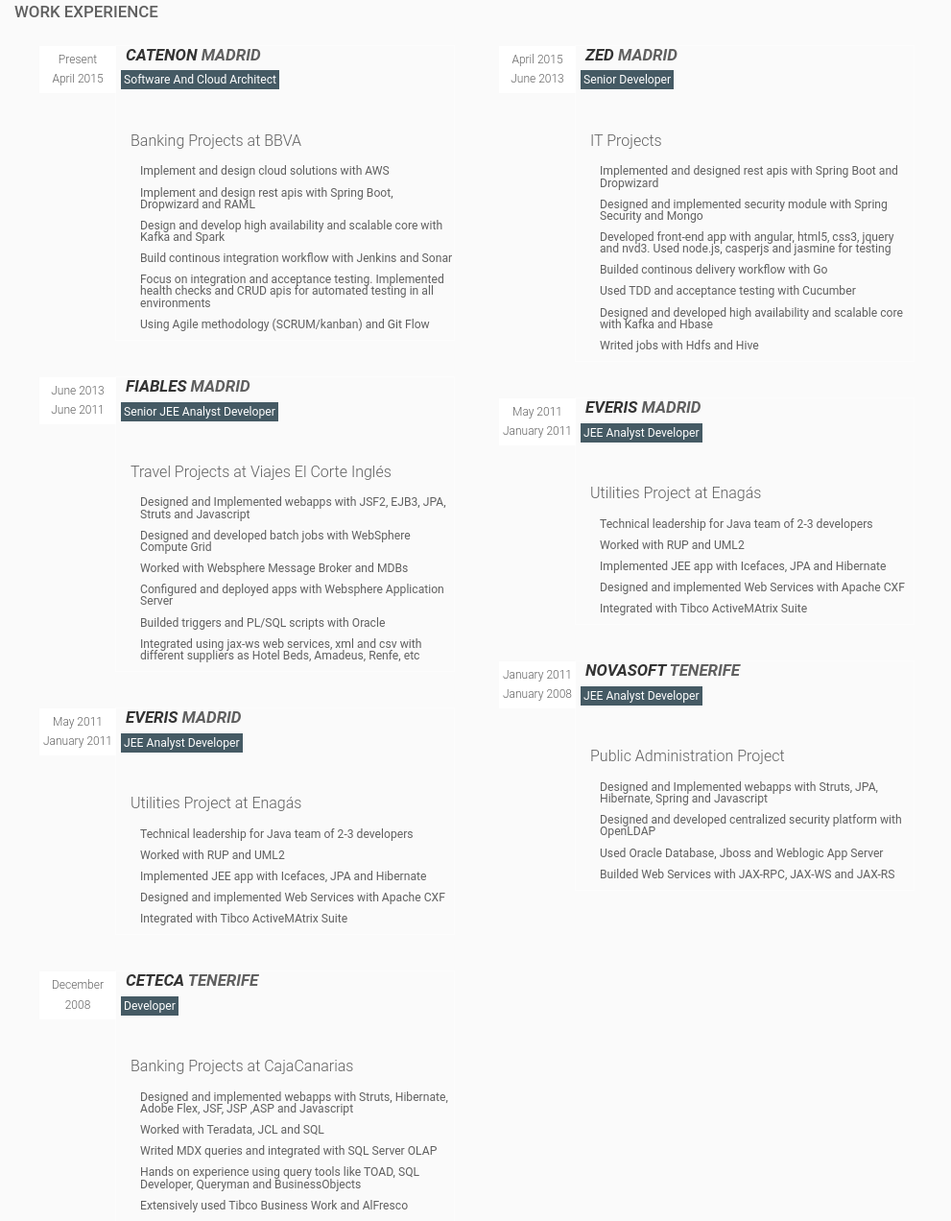
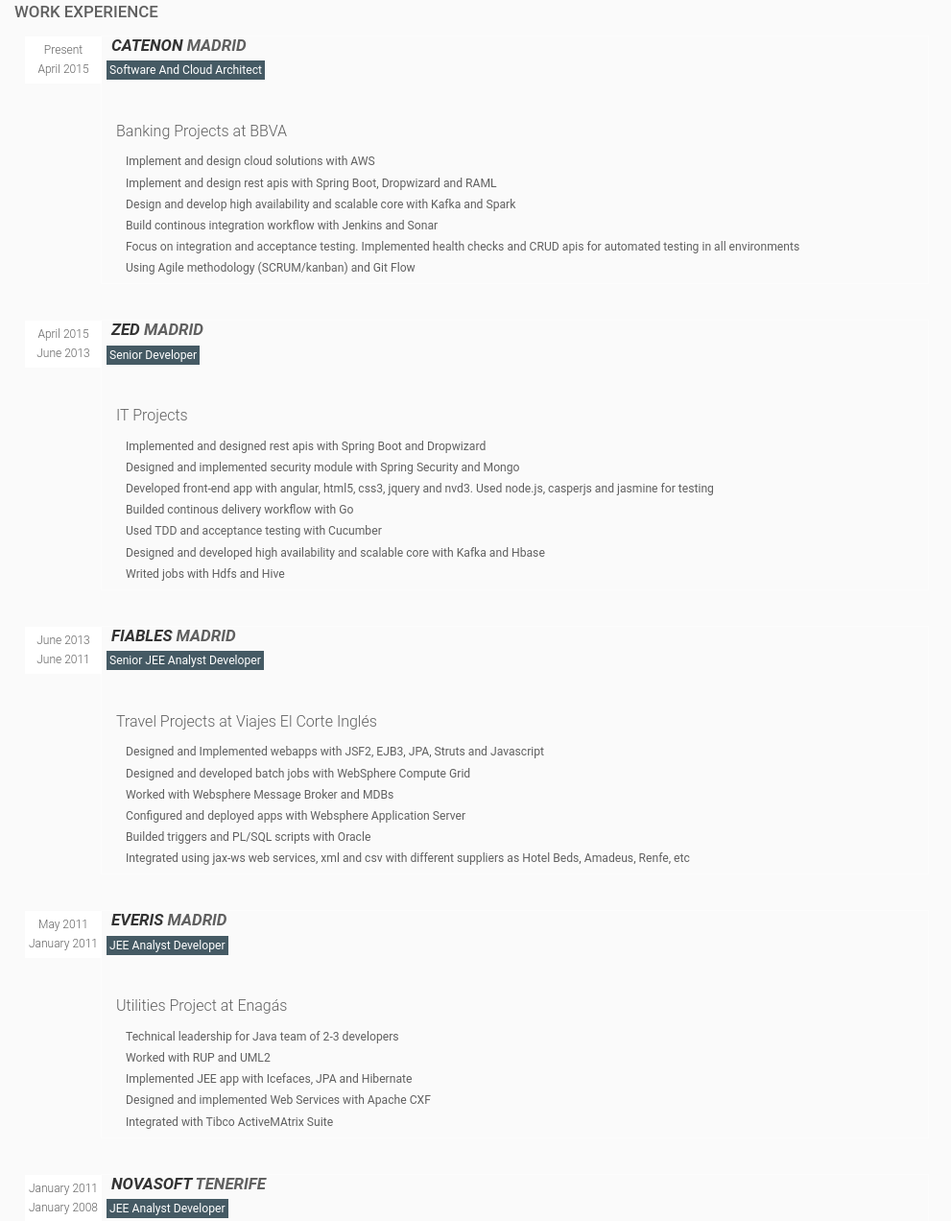
Before and after one commit to airanluis/cv, a plain HTML site: page index.html in a window 1280 px wide. Shown: the part 389-1661 px from the top of the page at 96% size, without its empty margins (0-991 px from the left). Drawn offline with nearby package versions, Linux system fonts and the light colour scheme.

Commit message:
Fixed experience

```diff
--- a/index.html
+++ b/index.html
@@ -64,7 +64,7 @@
     </section>
     <section id="experience">
         <h1>Work Experience</h1>
-        <div class="col col-md-6 col-sm-6 col-xs-6">
+        <div>
             <article>
                 <h1><a title="Catenon Global Solutions" href="https://www.catenon.com/">Catenon</a> Madrid</h1>
                 <h2>Software And Cloud Architect</h2>
@@ -81,7 +81,23 @@
                     <li>Using Agile methodology (SCRUM/kanban) and Git Flow</li>
                 </ul>
             </article>
-
+            <article>
+                <h1><a title="ZED" href="http://www.zed.com/es">ZED</a> Madrid</h1>
+                <h2>Senior Developer</h2>
+                <p><time class="start" datetime="2013-06-01">June 2013</time><br><time class="end"
+                        datetime="2015-04-01">April 2015</time></p>
+                <p>IT Projects</p>
+                <ul class="experience_details">
+                    <li>Implemented and designed rest apis with Spring Boot and Dropwizard</li>
+                    <li>Designed and implemented security module with Spring Security and Mongo</li>
+                    <li>Developed front-end app with angular, html5, css3, jquery and nvd3. Used node.js, casperjs
+                        and jasmine for testing</li>
+                    <li>Builded continous delivery workflow with Go</li>
+                    <li>Used TDD and acceptance testing with Cucumber</li>
+                    <li>Designed and developed high availability and scalable core with Kafka and Hbase</li>
+                    <li>Writed jobs with Hdfs and Hive</li>
+                </ul>
+            </article>
             <article>
                 <h1><a title="Fiables IT Outsourcing Services" href="http://www.fiables.com/">Fiables</a> Madrid
                 </h1>
@@ -97,55 +113,6 @@
                     <li>Builded triggers and PL/SQL scripts with Oracle</li>
                     <li>Integrated using jax-ws web services, xml and csv with different suppliers as Hotel Beds,
                         Amadeus, Renfe, etc</li>
-                </ul>
-            </article>
-            <article>
-                <h1><a title="Everis" href="http://www.everis.com">Everis</a> Madrid</h1>
-                <h2>JEE Analyst Developer</h2>
-                <p><time class="start" datetime="2011-01-01">January 2011</time><br><time class="end"
-                        datetime="2011-05-30">May 2011</time></p>
-                <p>Utilities Project at Enagás</p>
-                <ul class="experience_details">
-                    <li>Technical leadership for Java team of 2-3 developers</li>
-                    <li>Worked with RUP and UML2</li>
-                    <li>Implemented JEE app with Icefaces, JPA and Hibernate</li>
-                    <li>Designed and implemented Web Services with Apache CXF</li>
-                    <li>Integrated with Tibco ActiveMAtrix Suite</li>
-                </ul>
-            </article>
-            <article>
-                <h1><a title="Ceteca" href="http://www.ceteca.es/">Ceteca</a> Tenerife</h1>
-                <h2>Developer</h2>
-                <p><time class="start" datetime="2006-04-01">April 2006</time><br><time class="end"
-                        datetime="2008-12-30">December 2008</time></p>
-                <p>Banking Projects at CajaCanarias</p>
-                <ul class="experience_details">
-                    <li>Designed and implemented webapps with Struts, Hibernate, Adobe Flex, JSF, JSP ,ASP and
-                        Javascript</li>
-                    <li>Worked with Teradata, JCL and SQL</li>
-                    <li>Writed MDX queries and integrated with SQL Server OLAP</li>
-                    <li>Hands on experience using query tools like TOAD, SQL Developer, Queryman and BusinessObjects
-                    </li>
-                    <li>Extensively used Tibco Business Work and AlFresco</li>
-                </ul>
-            </article>
-        </div>
-        <div class="col col-md-6 col-sm-6 col-xs-6">
-            <article>
-                <h1><a title="ZED" href="http://www.zed.com/es">ZED</a> Madrid</h1>
-                <h2>Senior Developer</h2>
-                <p><time class="start" datetime="2013-06-01">June 2013</time><br><time class="end"
-                        datetime="2015-04-01">April 2015</time></p>
-                <p>IT Projects</p>
-                <ul class="experience_details">
-                    <li>Implemented and designed rest apis with Spring Boot and Dropwizard</li>
-                    <li>Designed and implemented security module with Spring Security and Mongo</li>
-                    <li>Developed front-end app with angular, html5, css3, jquery and nvd3. Used node.js, casperjs
-                        and jasmine for testing</li>
-                    <li>Builded continous delivery workflow with Go</li>
-                    <li>Used TDD and acceptance testing with Cucumber</li>
-                    <li>Designed and developed high availability and scalable core with Kafka and Hbase</li>
-                    <li>Writed jobs with Hdfs and Hive</li>
                 </ul>
             </article>
             <article >
@@ -173,6 +140,22 @@
                     <li>Designed and developed centralized security platform with OpenLDAP</li>
                     <li>Used Oracle Database, Jboss and Weblogic App Server</li>
                     <li>Builded Web Services with JAX-RPC, JAX-WS and JAX-RS</li>
+                </ul>
+            </article>
+            <article>
+                <h1><a title="Ceteca" href="http://www.ceteca.es/">Ceteca</a> Tenerife</h1>
+                <h2>Developer</h2>
+                <p><time class="start" datetime="2006-04-01">April 2006</time><br><time class="end"
+                        datetime="2008-12-30">December 2008</time></p>
+                <p>Banking Projects at CajaCanarias</p>
+                <ul class="experience_details">
+                    <li>Designed and implemented webapps with Struts, Hibernate, Adobe Flex, JSF, JSP ,ASP and
+                        Javascript</li>
+                    <li>Worked with Teradata, JCL and SQL</li>
+                    <li>Writed MDX queries and integrated with SQL Server OLAP</li>
+                    <li>Hands on experience using query tools like TOAD, SQL Developer, Queryman and BusinessObjects
+                    </li>
+                    <li>Extensively used Tibco Business Work and AlFresco</li>
                 </ul>
             </article>
         </div>
```
